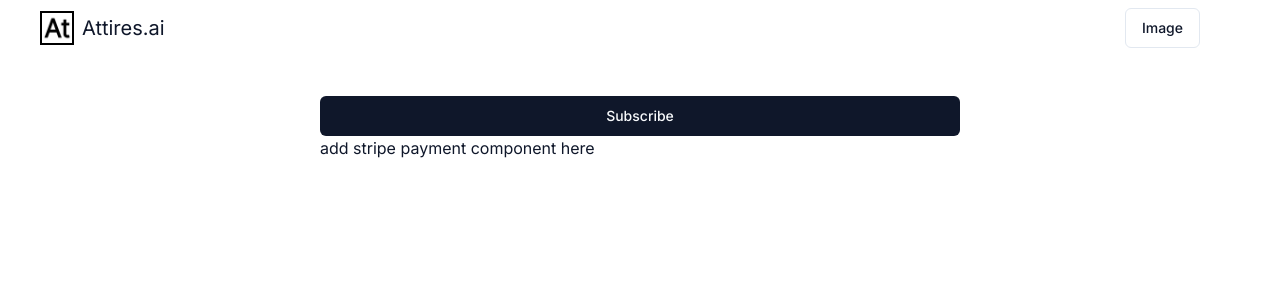
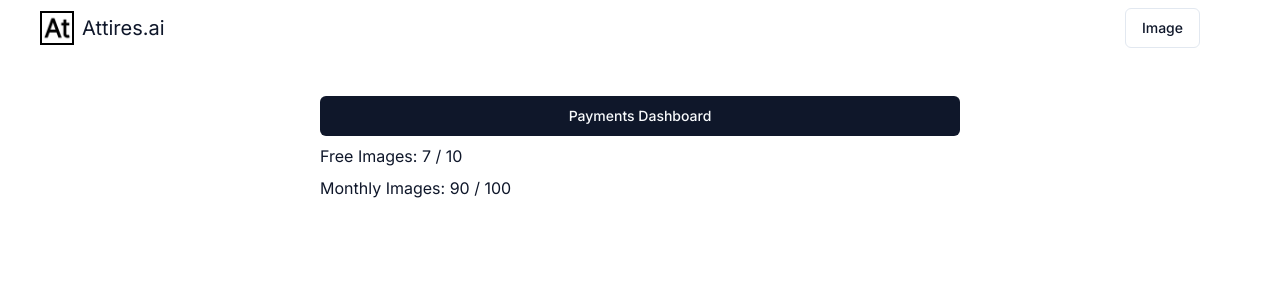
Before and after one commit to samuelahmed/Attires.ai, a Next.js app: page /payments in a window 1280 px wide. Shown: the top 300 px of the page. Built offline with nearby package versions, Linux system fonts and the light colour scheme.

Commit message:
payment page info and outline img schema

```diff
--- a/src/app/payments/page.tsx
+++ b/src/app/payments/page.tsx
@@ -1,33 +1,28 @@
-// @ts-nocheck
 "use client";
 
 import Header from "@/components/header";
 import { Button } from "@/components/ui/button";
 
 export default function Payments() {
-
   const onSubscribe = async () => {
     try {
-      const response = await fetch("/api/stripe")
-      const data = await response.json()
+      const response = await fetch("/api/stripe");
+      const data = await response.json();
 
-      window.location.href = data.url
+      window.location.href = data.url;
     } catch (error) {
-      console.log('something went wrong', error)
+      console.log("something went wrong", error);
     }
-  }
+  };
   return (
     <div className="backgroundStyle h-screen w-screen flex flex-col">
       <Header />
       <main className="flex flex-col flex-grow items-center space-y-10 mt-10">
-        <div className="w-4/5 md:w-1/2 flex flex-col space-y-2 ">
-
-          <Button
-          onClick={onSubscribe}
-          >
-            Subscribe
-          </Button>
-          add stripe payment component here
+        <div className="w-4/5 md:w-1/2 flex flex-col space-y-2">
+          {/* add loading state to this button */}
+          <Button onClick={onSubscribe}>Payments Dashboard</Button>
+          <div>Free Images: 7 / 10</div>
+          <div>Monthly Images: 90 / 100</div>
         </div>
       </main>
     </div>
```
Also changed, not shown: 1 other file (tests, documents, lock files or other folders).
